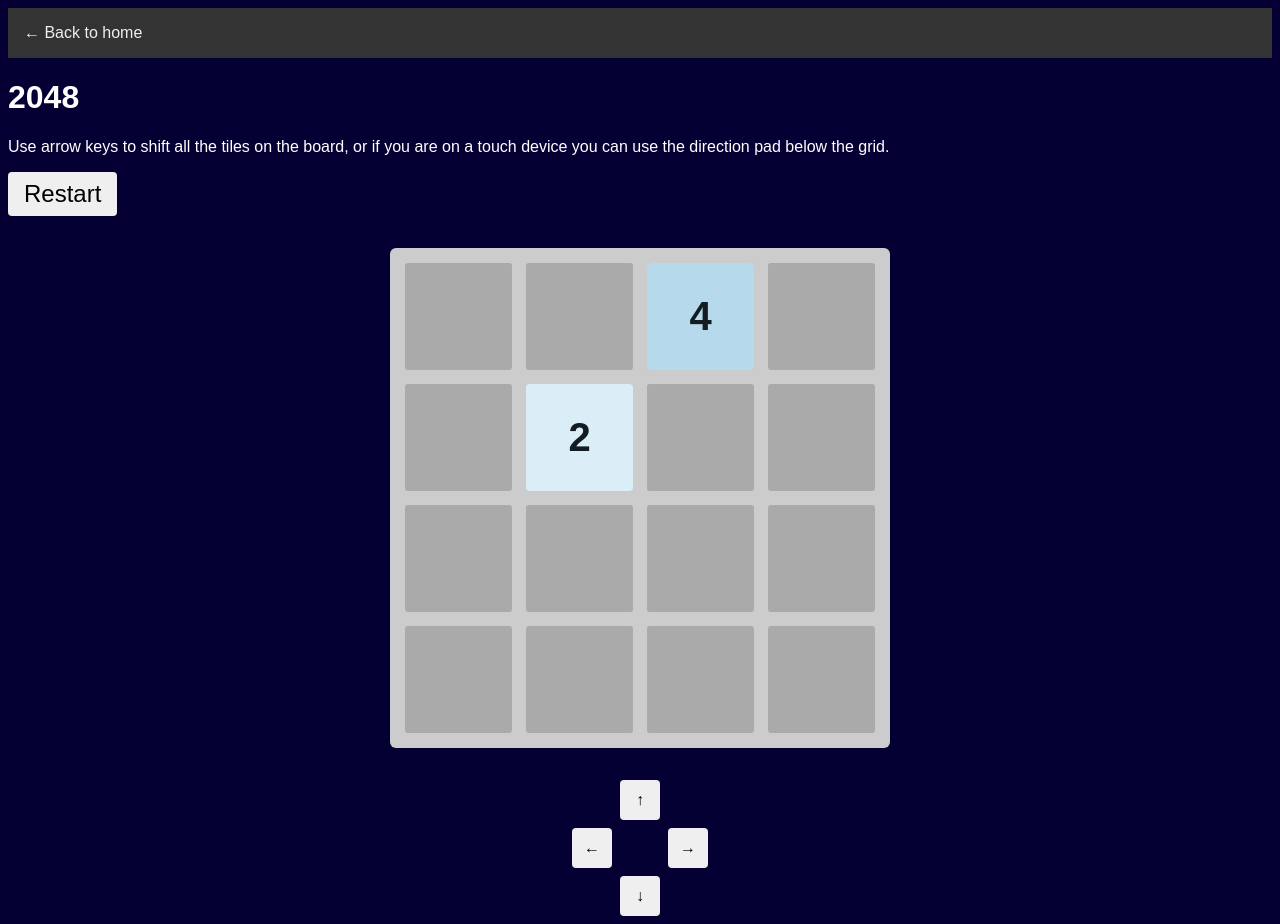
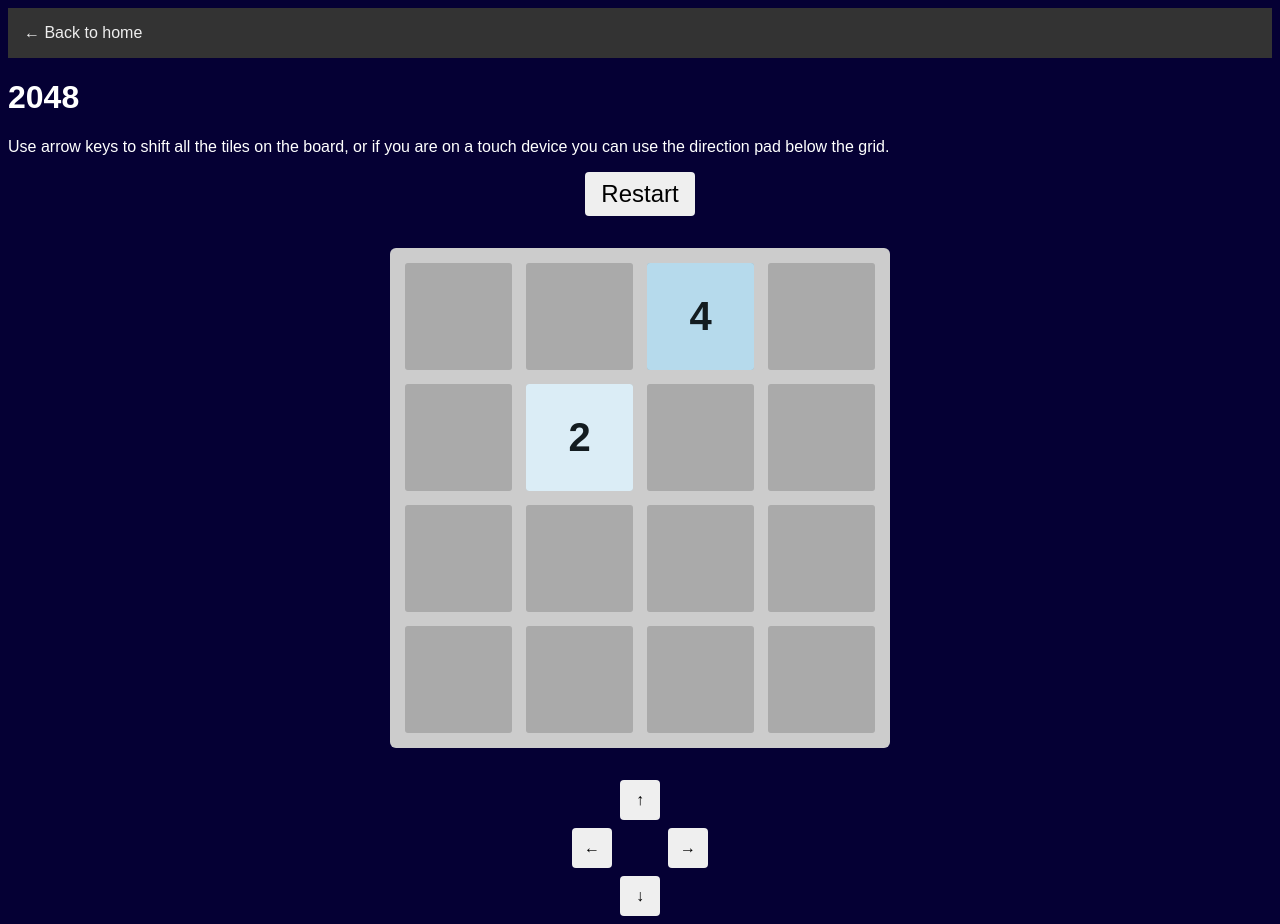
Before and after one commit to judeclark19/bits-and-bobs, a Next.js app: page /2048 in a window 1280 px wide. Built offline with nearby package versions, Linux system fonts and the light colour scheme.

Commit message:
restart button tweak. gonna publish!

```diff
--- a/app/2048/TFEGrid.styles.ts
+++ b/app/2048/TFEGrid.styles.ts
@@ -114,16 +114,17 @@ export const GridContainer = styled.div`
   }
 `;
 
-export const RestartButton = styled.button`
-  margin: auto;
+export const RestartButton = styled.div`
+  text-align: center;
 
-  margin-left: auto;
-  width: fit-content;
-  color: black;
-  font-size: 1.5rem;
+  button {
+    width: fit-content;
+    color: black;
+    font-size: 1.5rem;
 
-  @media screen and (max-width: 520px) {
-    font-size: 1rem;
+    @media screen and (max-width: 520px) {
+      font-size: 1rem;
+    }
   }
 `;
 
--- a/app/2048/TFEGrid.tsx
+++ b/app/2048/TFEGrid.tsx
@@ -25,8 +25,8 @@ const TFEGrid = observer(() => {
       <GlobalStyle />
       {!TFEGameState ? null : (
         <>
-          <RestartButton onClick={() => TFEGameState.restartGame()}>
-            Restart
+          <RestartButton>
+            <button onClick={() => TFEGameState.restartGame()}>Restart</button>
           </RestartButton>
           <GridContainer ref={gridContainerRef}>
             {TFEGameState.cells.map((cell, i) => (
```
